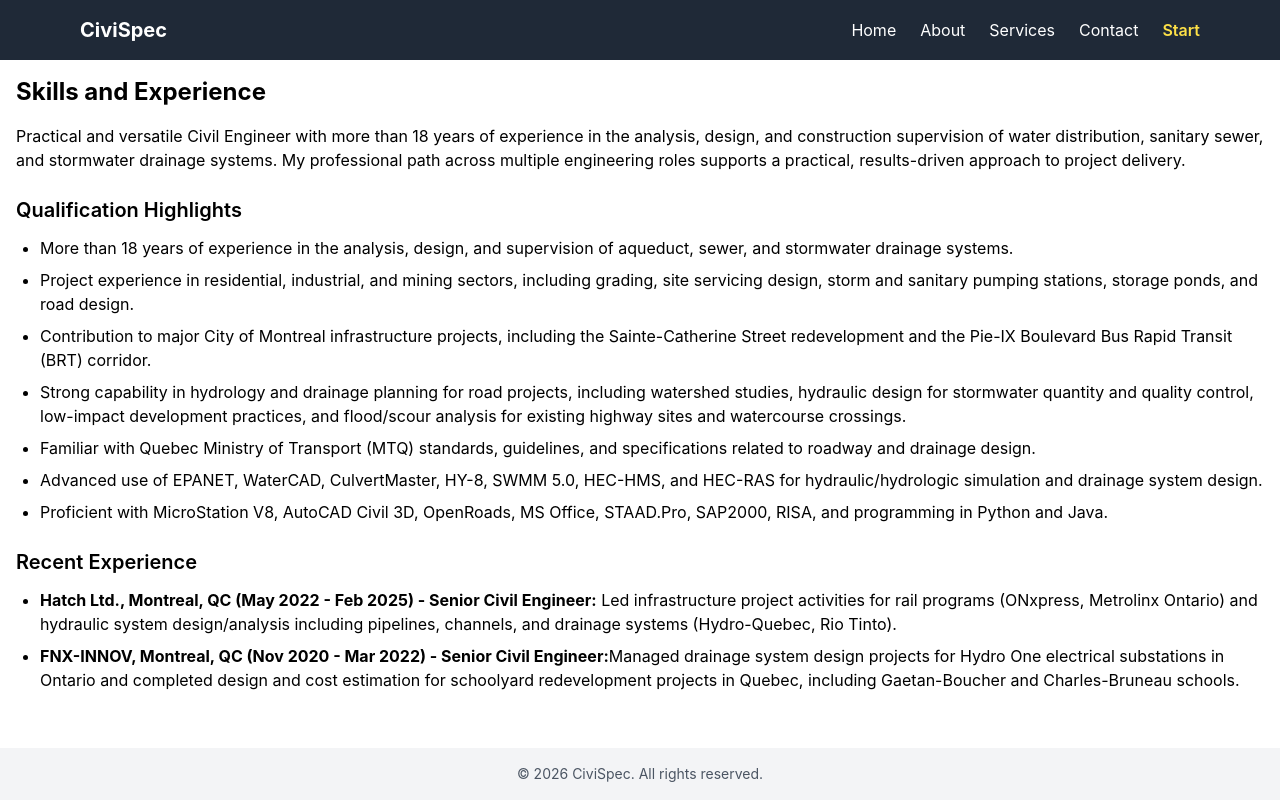
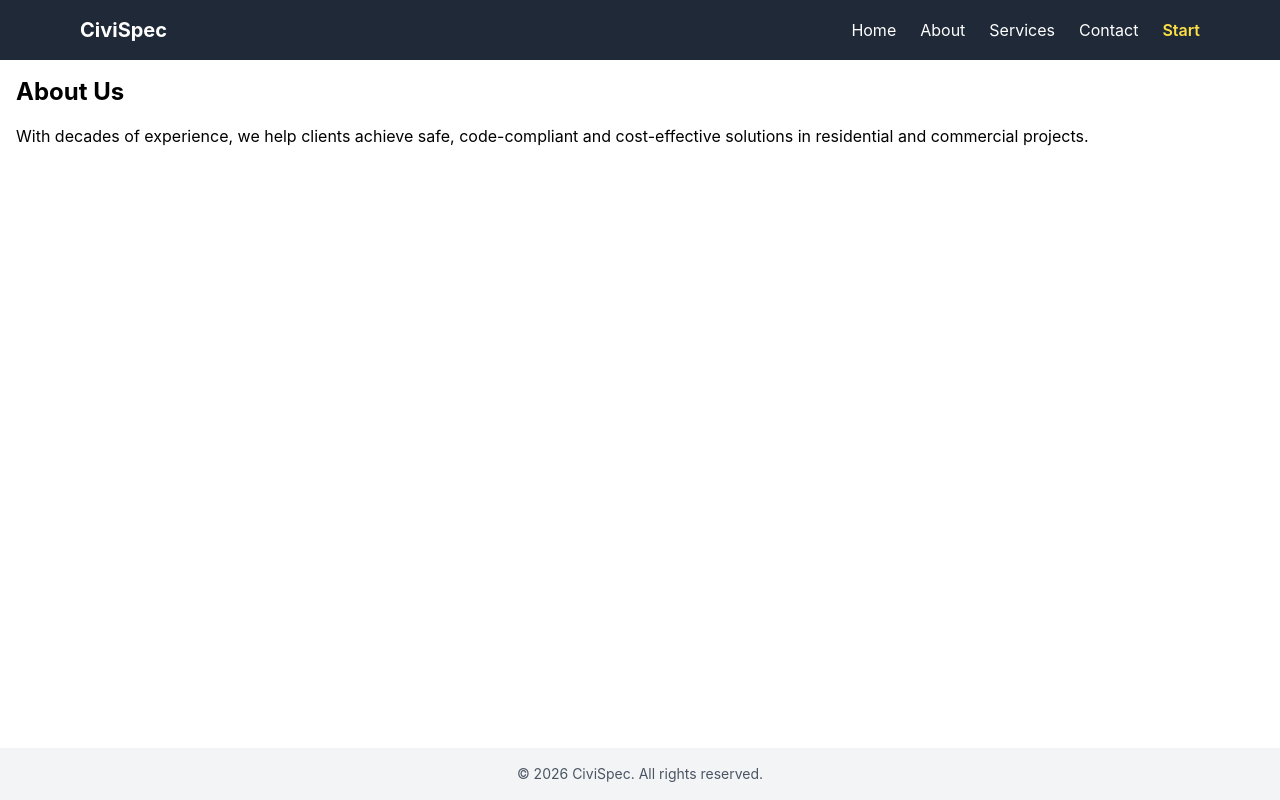
Before and after one commit to acon560-prog/idf-web-app, a React (Create React App) app in the folder client/: page /about in a window 1280 px wide. Built offline with nearby package versions, Linux system fonts and the light colour scheme.

Commit message:
Revert "Update About page with civil engineering skills and experience"
This reverts commit c54d02fb3c41ecdb33dfdfd5927c39112fa6044e.

```diff
--- a/client/src/pages/About.jsx
+++ b/client/src/pages/About.jsx
@@ -9,63 +9,10 @@ function About() {
       animate={{ opacity: 1, y: 0 }}   // ← changed this
       transition={{ duration: 0.8 }}
     >
-      <h2 className="text-2xl font-bold">Skills and Experience</h2>
-
+      <h2 className="text-2xl font-bold">About Us</h2>
       <p className="mt-4">
-        Practical and versatile Civil Engineer with more than 18 years of experience in the analysis,
-        design, and construction supervision of water distribution, sanitary sewer, and stormwater
-        drainage systems. My professional path across multiple engineering roles supports a practical,
-        results-driven approach to project delivery.
+        With decades of experience, we help clients achieve safe, code-compliant and cost-effective solutions in residential and commercial projects.
       </p>
-
-      <h3 className="mt-6 text-xl font-semibold">Qualification Highlights</h3>
-      <ul className="mt-3 list-disc space-y-2 pl-6">
-        <li>
-          More than 18 years of experience in the analysis, design, and supervision of aqueduct,
-          sewer, and stormwater drainage systems.
-        </li>
-        <li>
-          Project experience in residential, industrial, and mining sectors, including grading,
-          site servicing design, storm and sanitary pumping stations, storage ponds, and road design.
-        </li>
-        <li>
-          Contribution to major City of Montreal infrastructure projects, including the Sainte-Catherine
-          Street redevelopment and the Pie-IX Boulevard Bus Rapid Transit (BRT) corridor.
-        </li>
-        <li>
-          Strong capability in hydrology and drainage planning for road projects, including watershed
-          studies, hydraulic design for stormwater quantity and quality control, low-impact development
-          practices, and flood/scour analysis for existing highway sites and watercourse crossings.
-        </li>
-        <li>
-          Familiar with Quebec Ministry of Transport (MTQ) standards, guidelines, and specifications
-          related to roadway and drainage design.
-        </li>
-        <li>
-          Advanced use of EPANET, WaterCAD, CulvertMaster, HY-8, SWMM 5.0, HEC-HMS, and HEC-RAS for
-          hydraulic/hydrologic simulation and drainage system design.
-        </li>
-        <li>
-          Proficient with MicroStation V8, AutoCAD Civil 3D, OpenRoads, MS Office, STAAD.Pro, SAP2000,
-          RISA, and programming in Python and Java.
-        </li>
-      </ul>
-
-      <h3 className="mt-6 text-xl font-semibold">Recent Experience</h3>
-      <ul className="mt-3 list-disc space-y-2 pl-6">
-        <li>
-          <strong>Hatch Ltd., Montreal, QC (May 2022 - Feb 2025) - Senior Civil Engineer:</strong> Led
-          infrastructure project activities for rail programs (ONxpress, Metrolinx Ontario) and
-          hydraulic system design/analysis including pipelines, channels, and drainage systems
-          (Hydro-Quebec, Rio Tinto).
-        </li>
-        <li>
-          <strong>FNX-INNOV, Montreal, QC (Nov 2020 - Mar 2022) - Senior Civil Engineer:</strong>
-          Managed drainage system design projects for Hydro One electrical substations in Ontario and
-          completed design and cost estimation for schoolyard redevelopment projects in Quebec, including
-          Gaetan-Boucher and Charles-Bruneau schools.
-        </li>
-      </ul>
     </motion.div>
   );
 }
```
